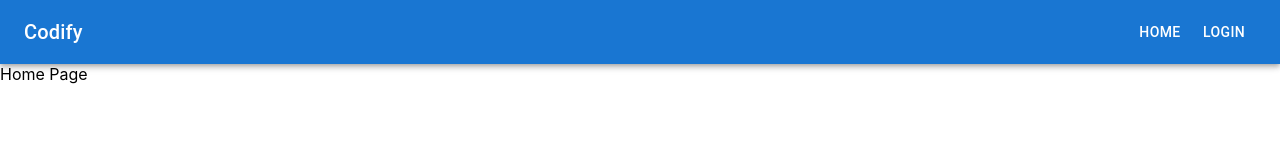
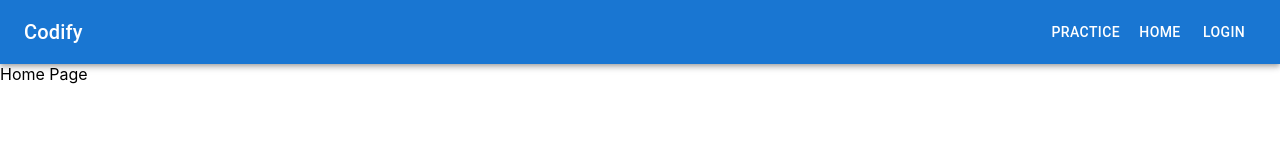
Before and after one commit to ColtonHyland/codify, a React (Create React App) app in the folder frontend/: page / in a window 1280 px wide. Shown: the top 160 px of the page. Built offline with nearby package versions, Linux system fonts and the light colour scheme; no server answers.

Commit message:
link to questions page

```diff
--- a/frontend/src/components/navbar/Navbar.tsx
+++ b/frontend/src/components/navbar/Navbar.tsx
@@ -25,6 +25,9 @@ const Navbar: React.FC = () => {
               {user.username}
             </Typography>
           )}
+          <Button color="inherit" component={Link} to="/questions">
+            Practice
+          </Button>
           <Button color="inherit" component={Link} to="/">
             Home
           </Button>
```
